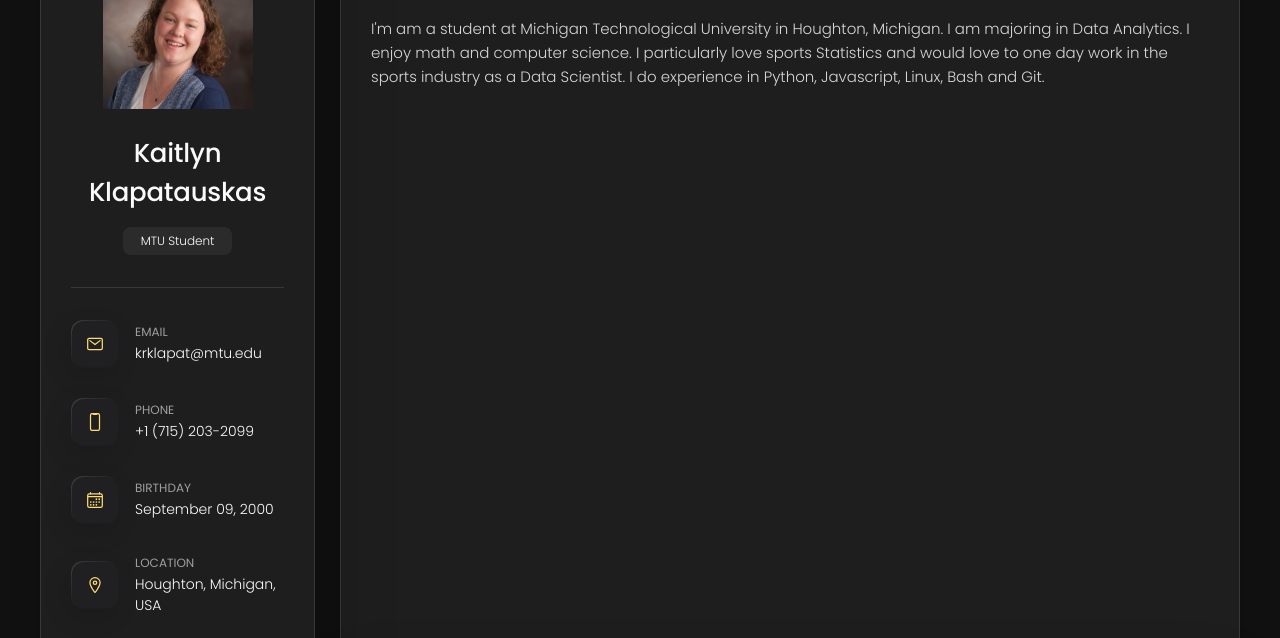
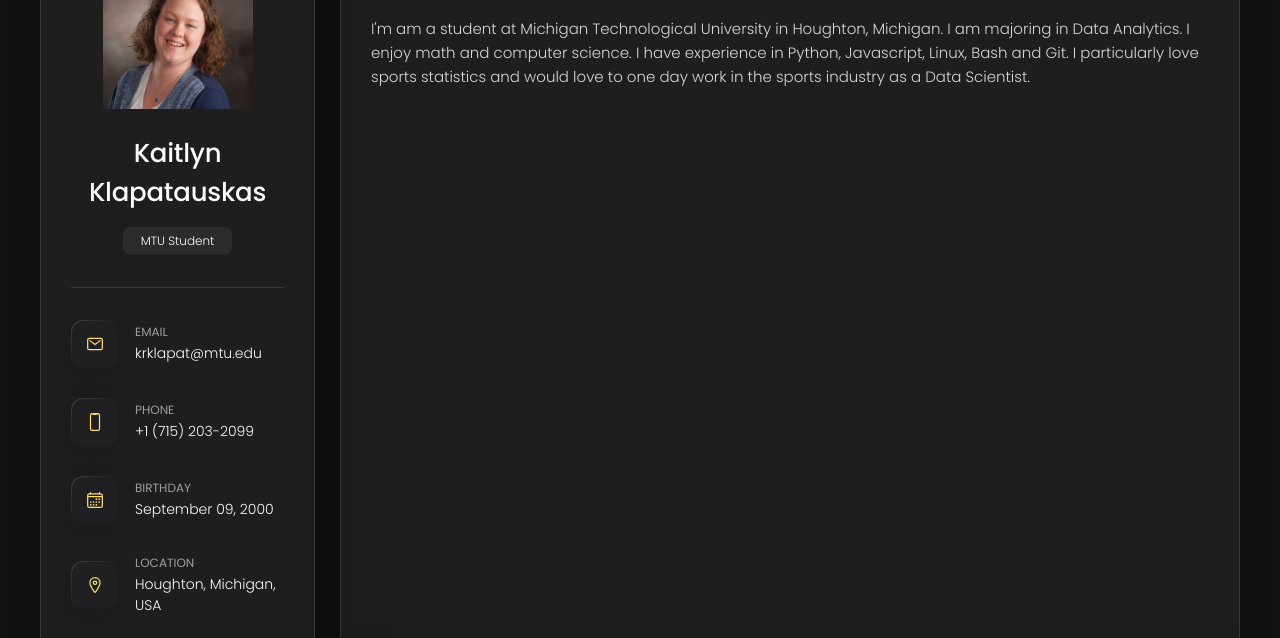
Before and after one commit to kk14plat/krklapat-github.io, a plain HTML site: page index.html in a window 1280 px wide. Shown: the part 162-800 px from the top of the page. Drawn offline with nearby package versions, Linux system fonts and the light colour scheme.

Commit message:
Update index.html
Fixed about me section

```diff
--- a/index.html
+++ b/index.html
@@ -158,8 +158,8 @@
         <section class="about-text">
           <p>
             I'm am a student at Michigan Technological University in Houghton, Michigan. I am majoring in Data Analytics.
-            I enjoy math and computer science. I particularly love sports Statistics and would love to one day work
-            in the sports industry as a Data Scientist. I do experience in Python, Javascript, Linux, Bash and Git.
+            I enjoy math and computer science. I have experience in Python, Javascript, Linux, Bash and Git. I particularly
+            love sports statistics and would love to one day work in the sports industry as a Data Scientist.
 
           </p>
 
```
